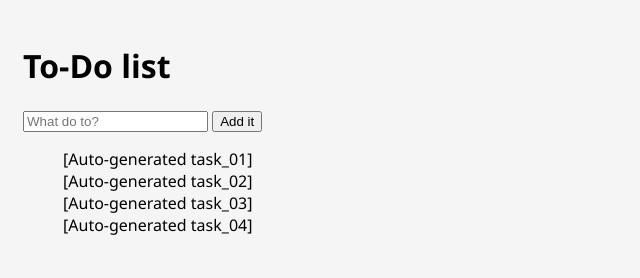
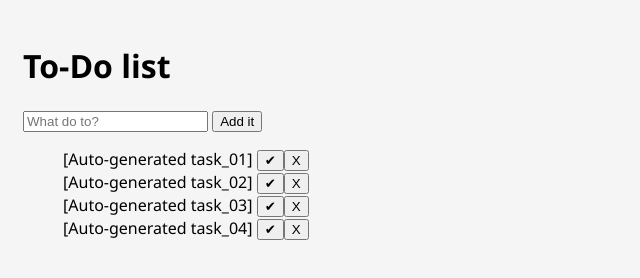
Before and after one commit to bananaBudgie/To-Do-list, a plain HTML site: page index.html in a window 1280 px wide. Shown: the whole page, without its empty margins (0-640 px from the left). Drawn offline with Linux system fonts and the light colour scheme.

Commit message:
Added buttons & misc
Added 'check/done' & 'delete' buttons.
Comments added to script.

```diff
--- a/index.html
+++ b/index.html
@@ -1,5 +1,6 @@
 <!DOCTYPE html>
 <html lang="en">
+
 <head>
   <meta charset="UTF-8">
   <title>To-Do list</title>
@@ -10,7 +11,7 @@
 <body id="bstyling">
   <h1>To-Do list</h1>
   <div>
-    <input type="text" id="taskName" placeholder="What do to?">
+    <input type="text" id="textInput" placeholder="What do to?">
     <button onclick="addNewTask()">Add it</button>
     <div>
       <ul id="tskList">
@@ -19,4 +20,5 @@
 
   </div>
 </body>
+
 </html>
--- a/scripts/main_script.js
+++ b/scripts/main_script.js
@@ -1,7 +1,9 @@
-var taskList = ['[Auto-generated task_01] ', '[Auto-generated task_02] ', '[Auto-generated task_03]  ', '[Auto-generated task_04] ',]
+// Array - auto-genererer 4 tasks til 'li'
+var taskList = ['[Auto-generated task_01] ', '[Auto-generated task_02] ', '[Auto-generated task_03]  ', '[Auto-generated task_04] ', ]
 listTasks();
 
 function listTasks() {
+  // Sletter indhold der måtte være i 'taskList' og tilføjer på ny
   document.getElementById('tskList').innerHTML = '';
   for (var i = 0; i < taskList.length; i++) {
     addTaskElement(i);
@@ -9,18 +11,48 @@ function listTasks() {
   console.log(taskList);
 }
 
+// Funktion tilføjer tekst fra 'textInput' til 'li'
 function addNewTask() {
-  var taskName = document.getElementById('taskName').value;
+  var taskName = document.getElementById('textInput').value;
   var tsk = taskName;
   taskList.push(tsk);
   listTasks();
 }
+// Funktion tilføjer nye elementer til 'li'
+function addTaskElement(id) {
+  // Tilføjer 'Checked' knap
+  var btnCheck = document.createElement('button');
+  var btnCheckText = document.createTextNode('✔')
+  // Tilføjer 'Delete' knap
+  var btnDelete = document.createElement('button');
+  var btnDeleteText = document.createTextNode('X')
+  // Tilføjer input fra textboks til 'li'
+  var newlyAddedTask = document.createElement('li');
+  var node = document.createTextNode(taskList[id]);
+  // Tilføjer tekst til 'Checked' knap
+  btnCheck.appendChild(btnCheckText);
+  btnDelete.appendChild(btnDeleteText);
+  // Tilføjer tekst fra tekstboks til 'li'
+  newlyAddedTask.appendChild(node);
+  // Tilføjer tekst til 'Delete' knap
+  newlyAddedTask.appendChild(btnCheck);
+  newlyAddedTask.appendChild(btnDelete);
+  // Tilføjer id + class til nyt 'li' element
+  newlyAddedTask.setAttribute('id', 'task' + id);
+  newlyAddedTask.setAttribute('class', 'taskItem');
+  document.getElementById('tskList').append(newlyAddedTask);
+  // Tilføjer "event/click/listener" til 'Delete' knappen
+  btnDelete.addEventListener('click', function () {
+    deleteElement(id);
+  });
+  // Tilføjer "event/click/listener" til 'Checked' knappen
+  btnCheck.addEventListener('click', function () {
+    newlyAddedTask.style.textDecoration = "line-through";
+  });
 
-function addTaskElement(id) {
-  var newTsk = document.createElement('li');
-  var node = document.createTextNode(taskList[id]);
-  newTsk.appendChild(node);
-  newTsk.setAttribute('id', 'task' + id);
-  newTsk.setAttribute('class', 'taskItem');
-  document.getElementById('tskList').append(newTsk);
 }
+//Funktion til overstående 'Delete' knap
+function deleteElement(id) {
+  taskList.splice(id, 1);
+  listTasks();
+}
```
